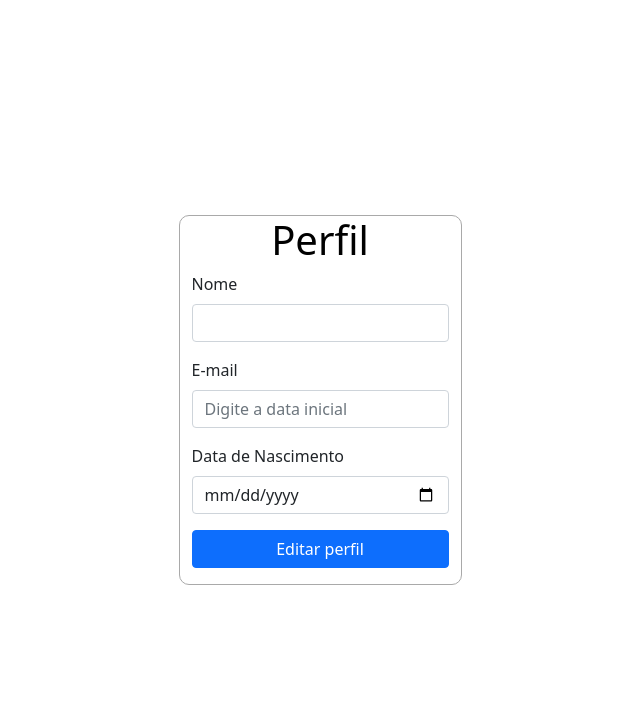
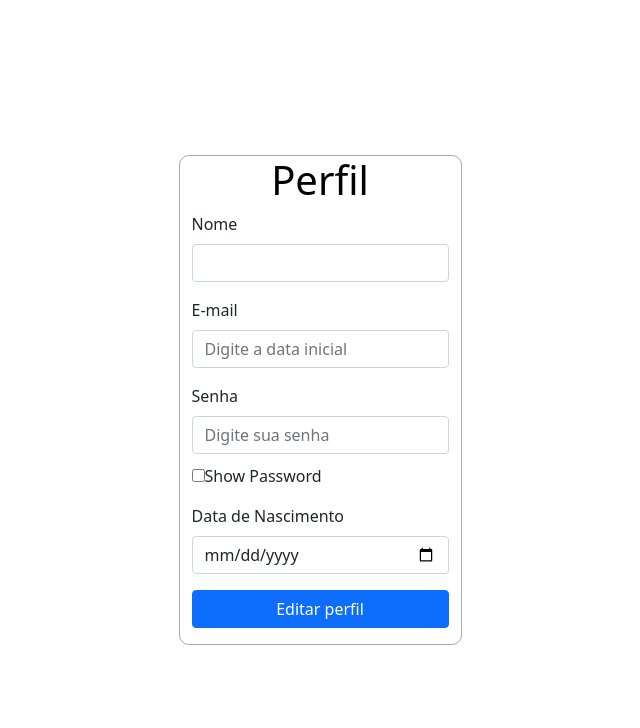
Before and after one commit to NecromancerSL/ProjetoAgenda, a PHP site: page /perfil.php in a window 1280 px wide. Shown: the part 56-784 px from the top of the page, without its empty margins (320-960 px from the left). Run offline with PHP 8.4, Linux system fonts and the light colour scheme; the visitor is signed in with stand-in values (Sample User, id 1); data that the repository does not hold is empty; some libraries are stand-ins or nearby versions.

Commit message:
Colocado o visualizador de senhas e o session_start

```diff
--- a/CódigoTeste/editar.php
+++ b/CódigoTeste/editar.php
@@ -1,4 +1,5 @@
 <?php
+    session_start();
     include "db.php";
     $id = filter_input(INPUT_GET,"id",FILTER_SANITIZE_NUMBER_INT);
 
--- a/CódigoTeste/index.php
+++ b/CódigoTeste/index.php
@@ -32,6 +32,7 @@
                         <label for="formGroupExampleInput" class="form-label">Senha</label>
                         <input type="password" class="form-control inputvalor" name="senha" id="senha"
                             placeholder="Digite sua senha" required>
+                        <input type="checkbox" onclick="myFunction()">Show Password
                     </div>
 
                     <div class="mb-3">
@@ -62,6 +63,7 @@
         integrity="sha384-ka7Sk0Gln4gmtz2MlQnikT1wXgYsOg+OMhuP+IlRH9sENBO0LRn5q+8nbTov4+1p" crossorigin="anonymous">
     </script>
     <script src="js/login.js"></script>
+    <script src="js/cadastro.js"></script>
 </body>
 
 </html>
--- a/CódigoTeste/perfil.php
+++ b/CódigoTeste/perfil.php
@@ -67,6 +67,13 @@
                         <label for="formGroupExampleInput" class="form-label">E-mail</label>
                         <input type="email" class="form-control inputvalor" value="<?php echo $email ?>" name="email"
                             id="email" placeholder="Digite a data inicial" required>
+                    </div>
+
+                    <div class="mb-3">
+                        <label for="formGroupExampleInput" class="form-label">Senha</label>
+                        <input type="password" class="form-control inputvalor" name="senha" id="senha"
+                            placeholder="Digite sua senha" required>
+                        <input type="checkbox" onclick="myFunction()">Show Password
                     </div>
 
                     <div class="mb-3">
@@ -141,6 +148,7 @@
         <script src="https://cdn.jsdelivr.net/npm/bootstrap@5.1.3/dist/js/bootstrap.bundle.min.js"
             integrity="sha384-ka7Sk0Gln4gmtz2MlQnikT1wXgYsOg+OMhuP+IlRH9sENBO0LRn5q+8nbTov4+1p" crossorigin="anonymous">
         </script>
+        <script src="js/cadastro.js"></script>
 
 </body>
 
```
